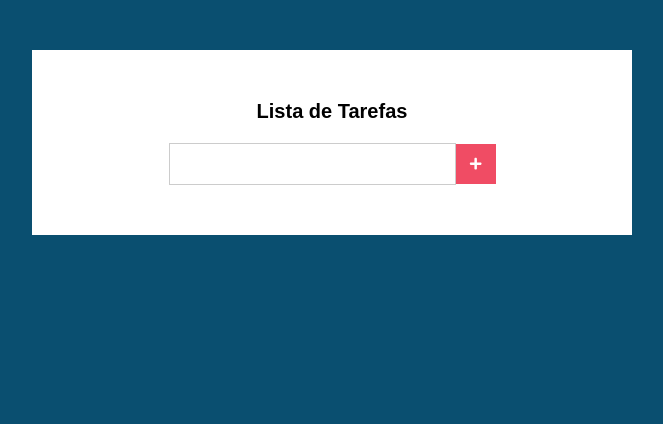
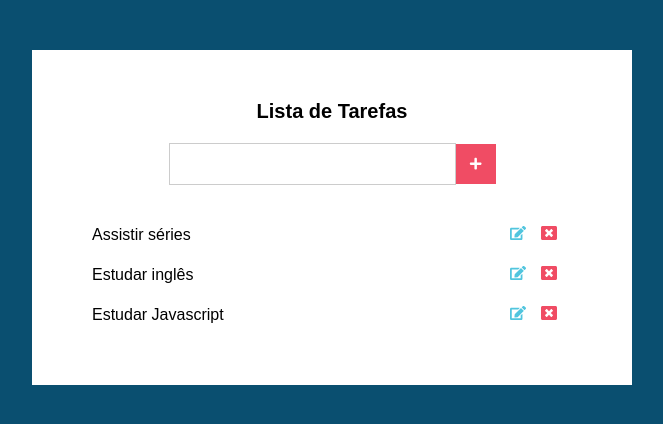
Before and after one commit to dyhalmeida/react-task-list, a React (Create React App) app: page / in a window 1280 px wide. Shown: the top 424 px of the page, without its empty margins (308-971 px from the left). Built offline with nearby package versions, Linux system fonts and the light colour scheme.

Commit message:
Task e estilização

```diff
--- a/src/components/Main.css
+++ b/src/components/Main.css
@@ -34,3 +34,38 @@
   align-items: center;
   justify-content: center;
 }
+
+.tasks {
+  margin-top: 30px;
+}
+
+.tasks li {
+  display: flex;
+  align-items: center;
+  justify-content: space-between;
+  padding: 10px;
+}
+
+.tasks li:hover {
+  background: #51c5de;
+  transition: all 600ms;
+}
+
+.tasks li .edit {
+  margin-right: 15px;
+  color: #51c5de;
+}
+
+.tasks li .delete {
+  margin-right: 15px;
+  color: #f04c64;
+}
+
+.tasks li:hover .buttons-task {
+  color: #000;
+  transition: all 600ms;
+}
+
+.tasks li .buttons-task {
+  cursor: pointer;
+}
--- a/src/components/Main.js
+++ b/src/components/Main.js
@@ -1,11 +1,17 @@
 import React, { Component } from 'react';
-import { FaPlus } from 'react-icons/fa';
+import { FaPlus, FaEdit, FaWindowClose } from 'react-icons/fa';
+
 import './Main.css';
 
 /** Componente statefull - Com estado */
 export default class Main extends Component {
   state = {
     text: '',
+    tasks: [
+      'Assistir séries',
+      'Estudar inglês',
+      'Estudar Javascript',
+    ],
   }
 
   handleChangeInput = (e) => {
@@ -14,7 +20,7 @@
   }
 
   render() {
-    const { text } = this.state;
+    const { text, tasks } = this.state;
     return (
       <div className="main">
         <h1>Lista de Tarefas</h1>
@@ -24,6 +30,18 @@
             <FaPlus />
           </button>
         </form>
+
+        <ul className="tasks">
+          {tasks.map((task) => (
+            <li key={task}>
+              {task}
+              <div>
+                <FaEdit className="edit buttons-task" title={`Editar ${task}`} />
+                <FaWindowClose className="delete buttons-task" title={`Excluir ${task}`} />
+              </div>
+            </li>
+          ))}
+        </ul>
       </div>
     );
   }
```
